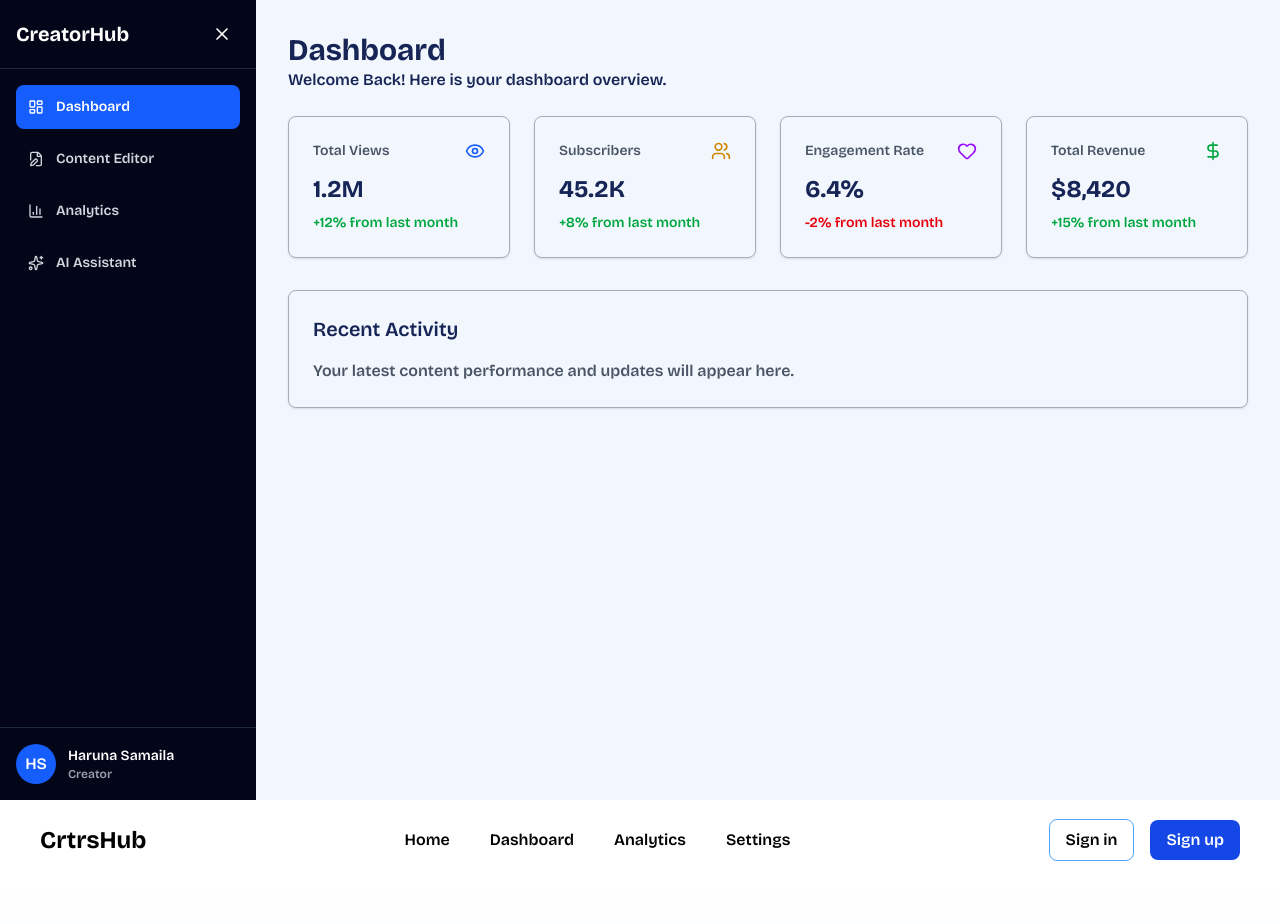
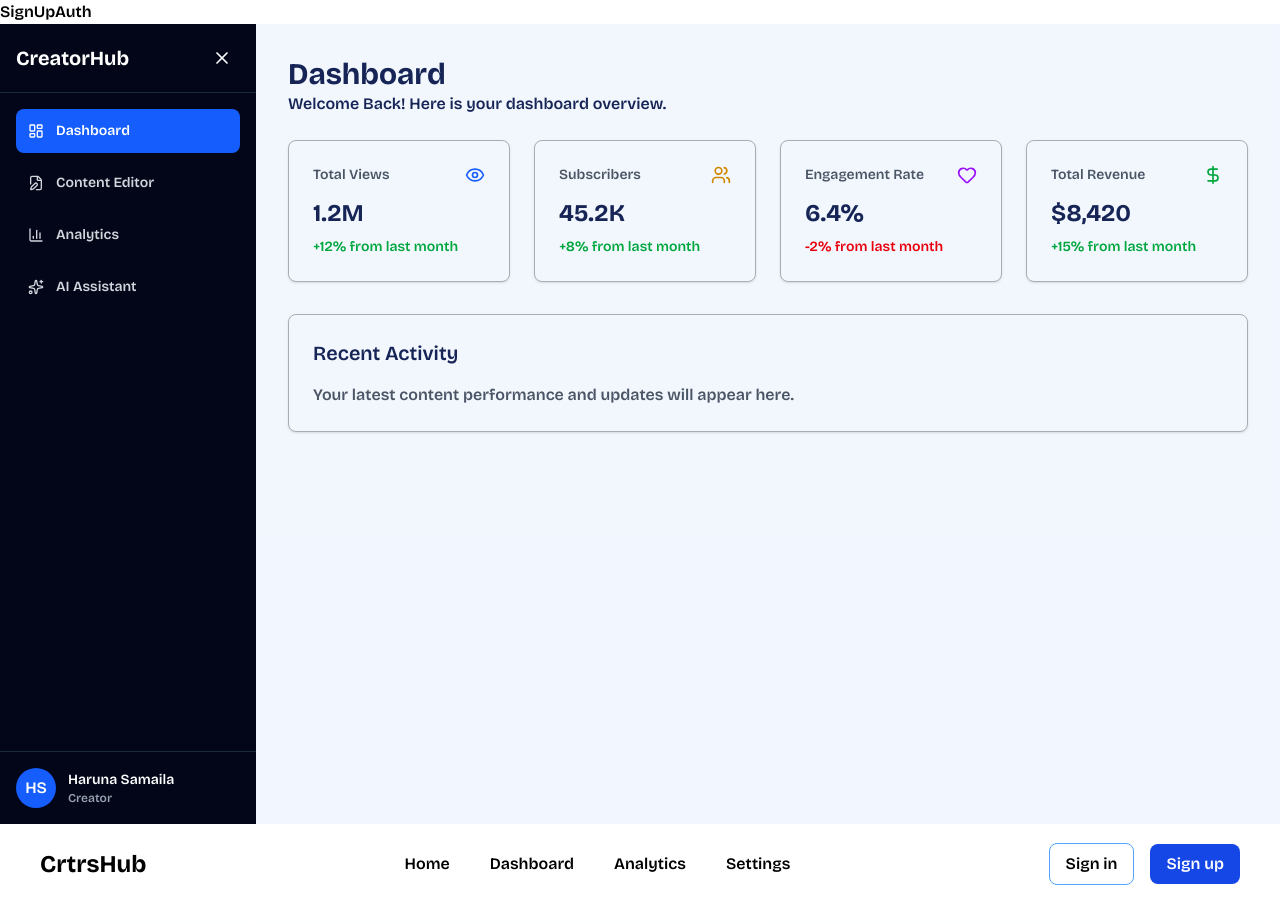
Before and after one commit to Haruna-dev-droid/creators-dashboard, a React (Vite) app: page / in a window 1280 px wide. Shown: the top 924 px of the page. Built offline with nearby package versions, Linux system fonts and the light colour scheme.

Commit message:
working on the sign up page

```diff
--- a/package.json
+++ b/package.json
@@ -11,6 +11,7 @@
   },
   "dependencies": {
     "@tailwindcss/vite": "^4.1.18",
+    "formik": "^2.4.9",
     "lucide-react": "^0.563.0",
     "react": "^19.2.0",
     "react-dom": "^19.2.0",
--- a/src/App.jsx
+++ b/src/App.jsx
@@ -4,6 +4,7 @@ import LandingPage from "./components/LandingPage";
 import NavBar from "./components/NavBar";
 import Footer from "./components/Footer";
 import DashboardRouter from "./components/FullSetup/DashboardRouter";
+import SignUp from "./components/SignUpAuth";
 import "/src/index.css";
 import "./App.css";
 
@@ -11,8 +12,7 @@ function App() {
   return (
     <>
       <BrowserRouter>
-        {" "}
-        <DashboardRouter />{" "}
+        <SignUp /> <DashboardRouter />{" "}
       </BrowserRouter>
 
       <NavBar />
--- /dev/null
+++ b/src/components/SignUpAuth.jsx
@@ -0,0 +1,7 @@
+import React from "react";
+
+function SignUpAuth() {
+  return <div>SignUpAuth</div>;
+}
+
+export default SignUpAuth;
```
Also changed, not shown: 1 other file (tests, documents, lock files or other folders).
